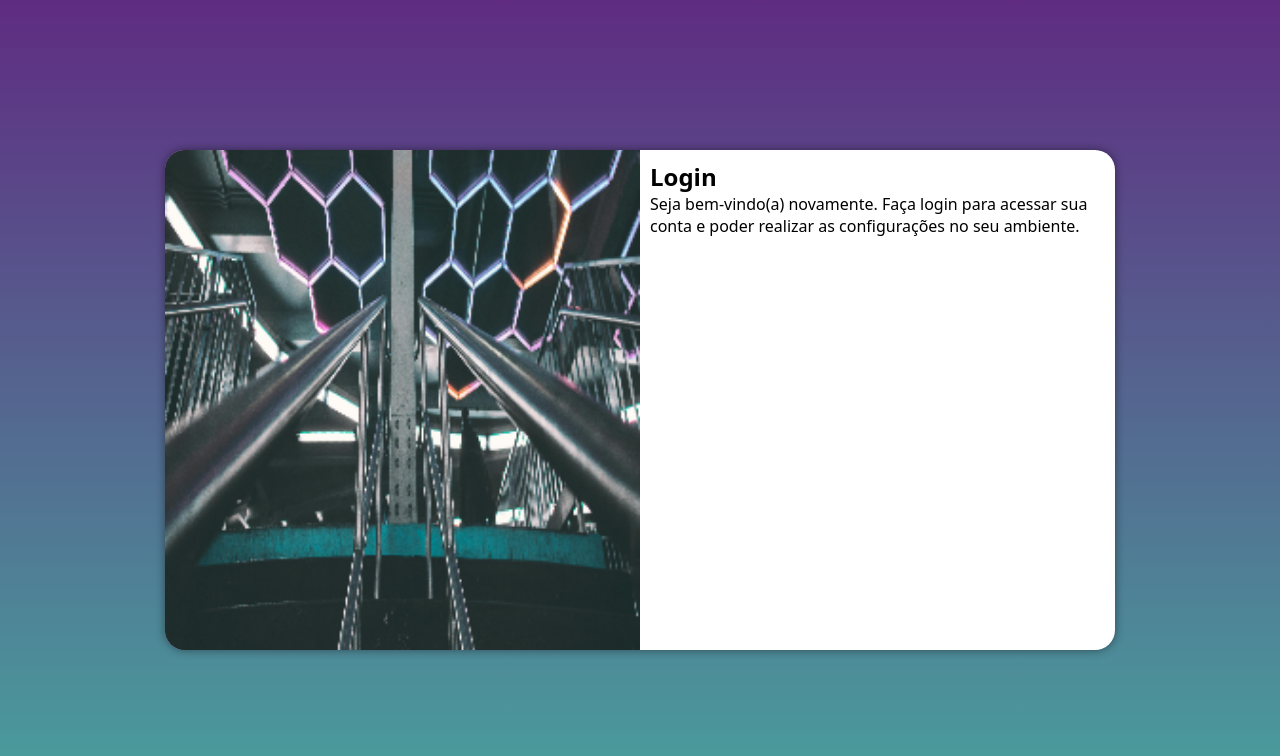
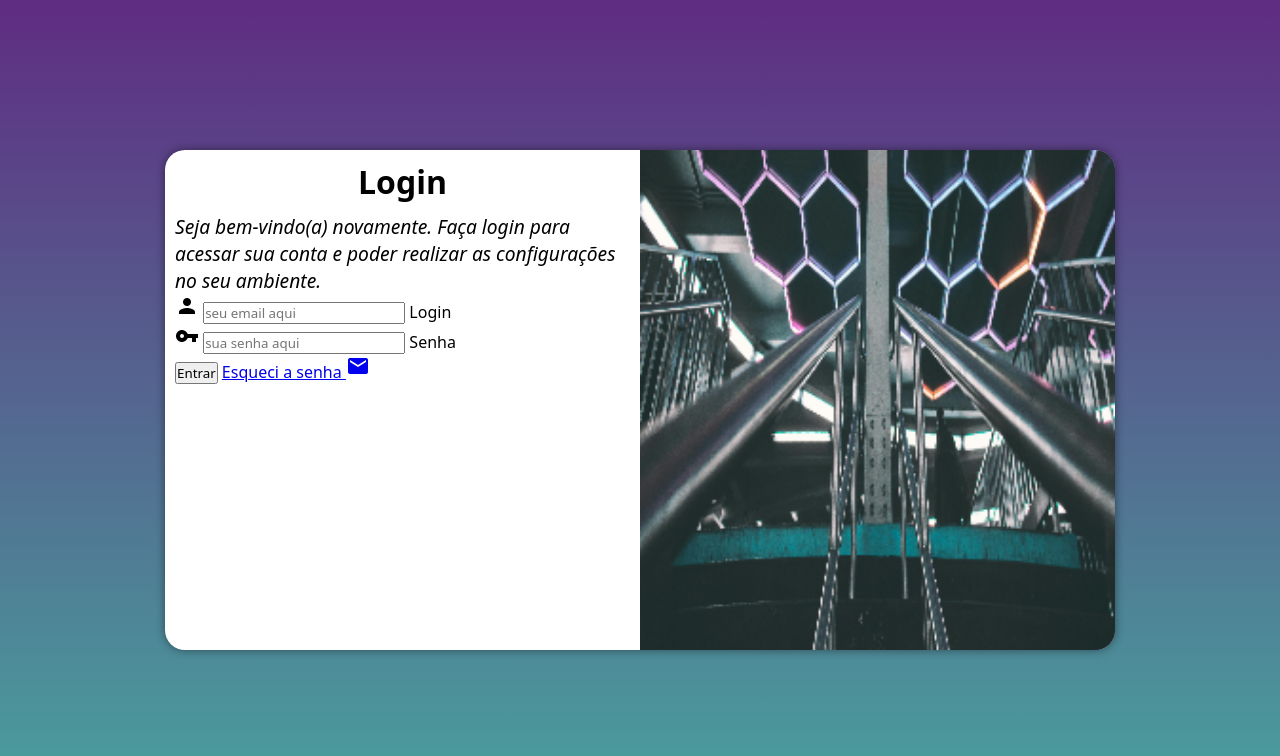
Before and after one commit to fglanna/projeto-login, a plain HTML site: page index.html in a window 1280 px wide. Drawn offline with Linux system fonts and the light colour scheme.

Commit message:
atualização formulario

```diff
--- a/estilos/media-query.css
+++ b/estilos/media-query.css
@@ -46,12 +46,22 @@ Typical Device Breakpoints
         width: 950px;
     }
     section#login > div#imagem {
-        float: left;
+        float: right;
         width: 50%;
         height: 100%;
     }
     section#login > div#formulario {
-        float: right;
+        float: left;
         width: 50%;
     }
+
+    div#formulario > h1 {
+        font-size: 2em;
+    }
+
+    div#formulario > p {
+        font-size: 1.2em;
+        font-style: italic;
+
+    }
 }
--- a/estilos/style.css
+++ b/estilos/style.css
@@ -50,3 +50,12 @@ section#login > div#formulario {
     padding: 10px;
     display: block;
 }
+
+div#formulario > h1 {
+    text-align: center ;
+    margin-bottom: 10px;
+}
+
+div#formulario > p {
+    font-size: 0.8em;
+}
--- a/index.html
+++ b/index.html
@@ -4,6 +4,9 @@
     <meta charset="UTF-8">
     <meta name="viewport" content="width=device-width, initial-scale=1.0">
     <title>Login</title>
+    <link href="https://fonts.googleapis.com/icon?family=Material+Icons"
+      rel="stylesheet">
+
     <link rel="stylesheet" href="estilos/style.css">
     <link rel="stylesheet" href="estilos/media-query.css">
 </head>
@@ -18,7 +21,26 @@
                     <h1>Login</h1>
                     <p>Seja bem-vindo(a) novamente. Faça login para acessar sua conta e poder
                         realizar as configurações no seu ambiente.
-                    <form action="login.php" method="post"></form>
+                    <form action="login.php" method="post">
+                        <div class="campo">
+                            <i class="material-icons">person</i>
+
+                            <input type="email" name="login" id="ilogin" placeholder="seu email aqui" autocomplete="email" required maxlength="30">
+                            <label for="ilogin">Login</label>
+
+                        </div>
+                        <div class="campo">
+                            <i class="material-icons">vpn_key</i>
+
+                            <input type="password" name="senha" id="isenha" placeholder="sua senha aqui" autocomplete="current-password" required minlength="8" maxlength="15">
+                            <label for="isenha">Senha</label>
+
+                        </div>
+                    <input type="submit" value="Entrar">
+                    <a href="esqueci.html">Esqueci a senha
+                        <i class="material-icons">mail</i>
+                    </a>
+                    </form>
                     </p>
             </div>
 
```
